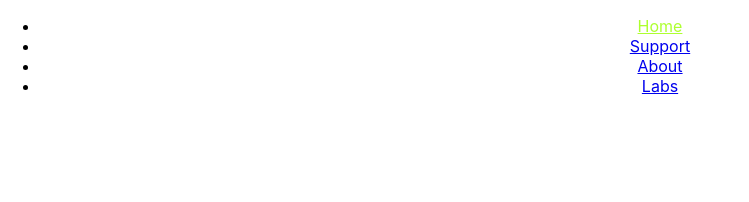
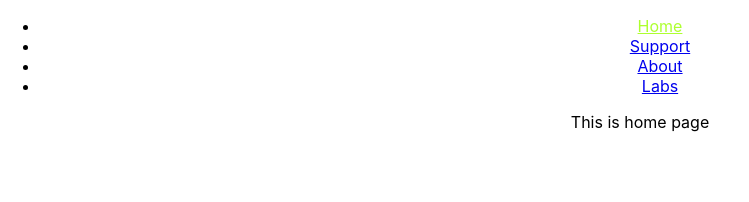
Before and after one commit to vaidehijadhav/reactRouter, a React (Create React App) app: page / in a window 1280 px wide. Shown: the top 202 px of the page, without its empty margins (0-749 px from the left). Built offline with nearby package versions, Linux system fonts and the light colour scheme.

Commit message:
add content

```diff
--- a/src/components/Home.js
+++ b/src/components/Home.js
@@ -3,7 +3,7 @@ import React from "react";
 const Home = () =>{
     return (
         <div>
-
+            <div>This is home page</div>
         </div>
     )
 }
```
